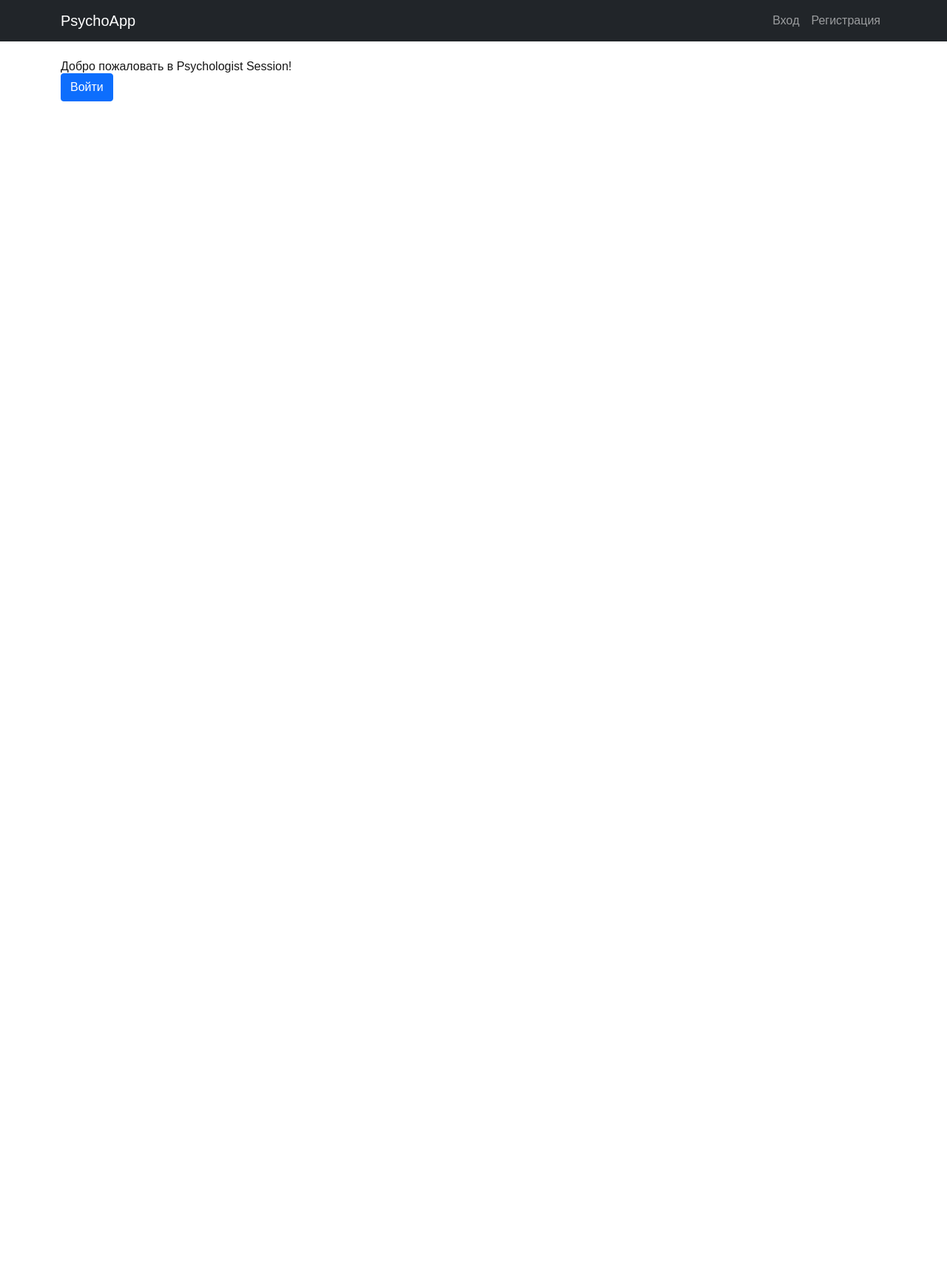
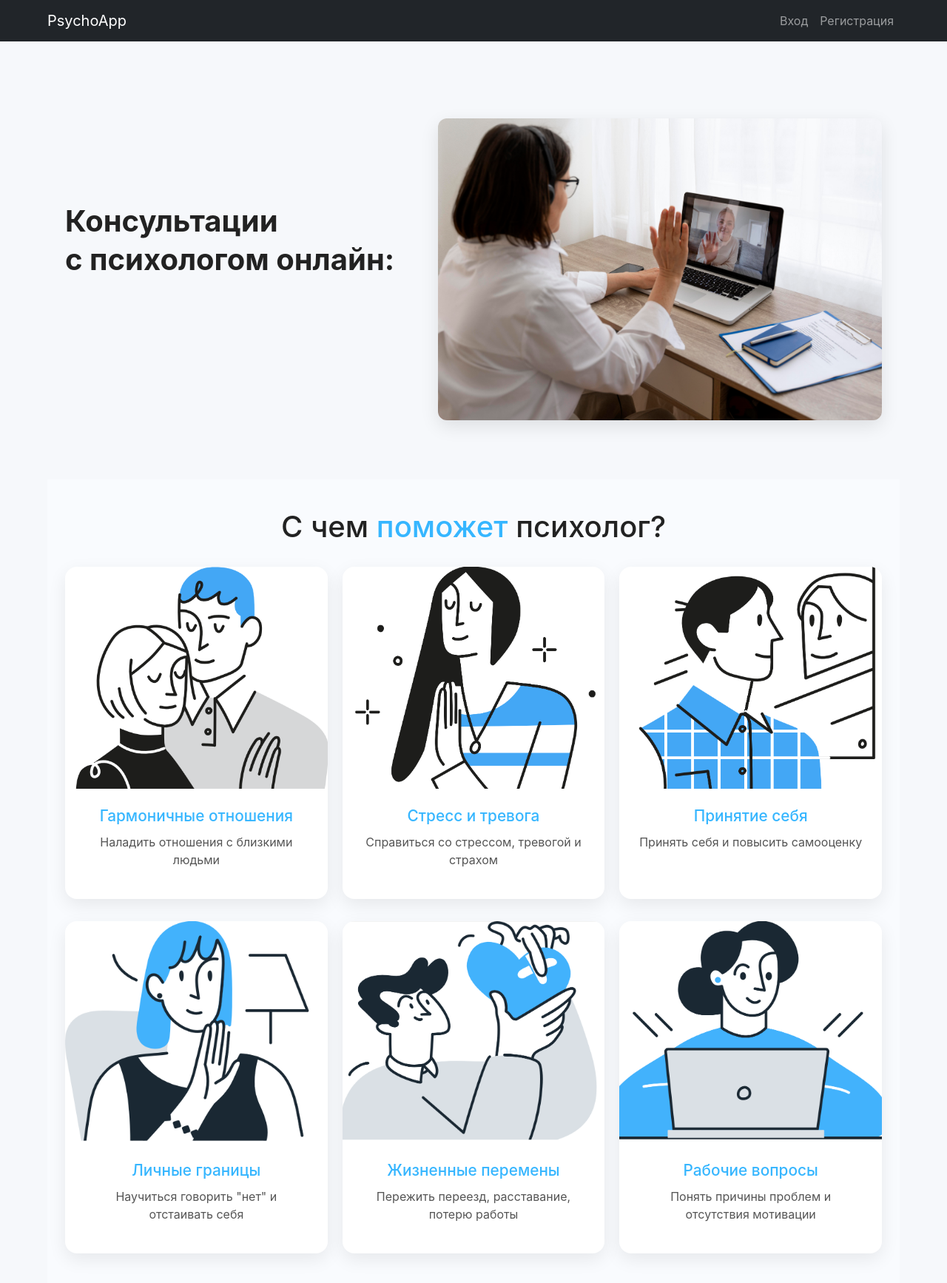
Before and after one commit to Annnna7/psychologist-session, a FastAPI app: page / in a window 1280 px wide. Shown: the whole page at 74% size. Before the commit the page ends 137 px from the top, so only its background shows below. Run offline with FastAPI, Linux system fonts and the light colour scheme; style sheets or scripts are compiled from the project's sources; parts of the project's set-up code (start-up, migrations or seed data) failed here and were passed over.

Commit message:
index.html

```diff
--- /dev/null
+++ b/server/app/static/css/styles.css
@@ -0,0 +1,299 @@
+body {
+    font-family: 'Inter', Arial, sans-serif;
+    background: #f6f8fb;
+    margin: 0;
+    color: #222;
+    line-height: 1.5;
+}
+
+.container {
+    max-width: 1200px;
+    margin: 0 auto;
+    padding: 0 24px;
+}
+
+/* Header styles */
+.header {
+    background: #fff;
+    padding: 24px 0 12px 0;
+    border-bottom: 1px solid #ececec;
+}
+
+.header__container {
+    display: flex;
+    align-items: center;
+    justify-content: space-between;
+}
+
+.logo {
+    font-size: 2.2rem;
+    font-weight: bold;
+    color: #36b6ff;
+    letter-spacing: 2px;
+    text-decoration: none;
+}
+
+.nav a {
+    color: #222;
+    text-decoration: none;
+    margin: 0 16px;
+    font-size: 1rem;
+    transition: color 0.2s;
+}
+
+.nav a:hover {
+    color: #36b6ff;
+}
+
+.header__actions {
+    display: flex;
+    align-items: center;
+    gap: 16px;
+}
+
+.btn {
+    padding: 10px 24px;
+    border-radius: 8px;
+    border: none;
+    font-weight: 600;
+    cursor: pointer;
+    text-decoration: none;
+    font-size: 1rem;
+    transition: background 0.2s;
+}
+
+.btn-primary {
+    background: #36b6ff;
+    color: #fff;
+}
+
+.btn-primary:hover {
+    background: #2598d6;
+}
+
+/* Banner styles */
+.banner {
+    padding: 80px 0;
+    background: #f6f8fb;
+}
+
+.banner__container {
+    display: flex;
+    align-items: center;
+    gap: 40px;
+}
+
+.banner__content {
+    flex: 1;
+}
+
+.banner__title {
+    font-size: 2.5rem;
+    font-weight: 700;
+    margin-bottom: 16px;
+    line-height: 1.3;
+}
+
+.banner__subtitle {
+    color: #36b6ff;
+    display: block;
+}
+
+.banner__image {
+    flex-shrink: 0;
+}
+
+.banner__image img {
+    max-width: 400px;
+    width: 100%;
+    height: auto;
+    border-radius: 12px;
+    box-shadow: 0 8px 24px rgba(0, 0, 0, 0.1);
+}
+
+.scrolling-wrapper {
+    display: flex;
+    white-space: nowrap;
+    overflow: hidden;
+    animation: scroll 20s linear infinite;
+}
+
+.scrolling-wrapper span {
+    margin-right: 40px;
+    display: inline-block;
+}
+
+.slow-blue-marquee {
+    height: 50px;
+    font-size: 25px;
+    color: #0366d6;
+    line-height: 2;
+    font-family: Arial, sans-serif;
+}
+
+
+
+
+
+
+
+
+
+
+
+
+
+
+
+
+.psycho-help {
+    padding: 40px 0;
+    background: #f9fbfe;
+}
+
+.section-title {
+    font-size: 2.5rem;
+    text-align: center;
+    margin-bottom: 30px;
+    color: #222;
+}
+
+.section-title span {
+    color: #36b6ff;
+}
+
+/* Сетка карточек */
+.help-grid {
+    display: flex;
+    flex-direction: column;
+    gap: 30px;
+}
+
+.help-row {
+    display: flex;
+    justify-content: space-between;
+    gap: 20px;
+}
+
+.help-card {
+    flex: 1;
+    background: white;
+    border-radius: 16px;
+    overflow: hidden;
+    box-shadow: 0 8px 24px rgba(0, 0, 0, 0.08);
+    transition: transform 0.3s;
+}
+
+.help-card:hover {
+    transform: translateY(-5px);
+    box-shadow: 0 12px 28px rgba(0, 0, 0, 0.12);
+}
+
+.help-image {
+    height: 300px;
+    overflow: hidden;
+}
+
+.help-image img {
+    width: 100%;
+    height: 100%;
+    object-fit: cover;
+    transition: transform 0.5s;
+}
+
+.help-card:hover .help-image img {
+    transform: scale(1.05);
+}
+
+.help-content {
+    padding: 25px;
+    text-align: center;
+}
+
+.help-content h3 {
+    color: #36b6ff;
+    font-size: 1.3rem;
+    margin-bottom: 10px;
+}
+
+.help-content p {
+    color: #555;
+    line-height: 1.5;
+}
+
+/* Кнопка CTA */
+.cta-container {
+    text-align: center;
+    margin-top: 50px;
+}
+
+.cta-button {
+    display: inline-block;
+    background: #36b6ff;
+    color: white;
+    padding: 16px 40px;
+    border-radius: 50px;
+    font-weight: 600;
+    text-decoration: none;
+    transition: all 0.3s;
+    font-size: 1.1rem;
+    box-shadow: 0 4px 12px rgba(54, 182, 255, 0.3);
+}
+
+.cta-button:hover {
+    background: #2598d6;
+    transform: translateY(-2px);
+    box-shadow: 0 6px 16px rgba(54, 182, 255, 0.4);
+}
+
+/* Адаптация для мобильных */
+@media (max-width: 768px) {
+    .help-row {
+        flex-direction: column;
+    }
+
+    .section-title {
+        font-size: 2rem;
+        margin-bottom: 40px;
+    }
+
+    .help-image {
+        height: 160px;
+    }
+}
+
+
+@keyframes scroll {
+    0% {
+        transform: translateX(0);
+    }
+
+    100% {
+        transform: translateX(-50%);
+    }
+}
+
+/* Responsive styles */
+@media (max-width: 768px) {
+    .banner__container {
+        flex-direction: column;
+        text-align: center;
+    }
+
+    .banner__image {
+        margin-top: 40px;
+    }
+
+    .banner__title {
+        font-size: 2rem;
+    }
+
+    .header__container {
+        flex-direction: column;
+        gap: 20px;
+    }
+
+    .nav {
+        margin: 20px 0;
+    }
+}
--- a/server/app/templates/index.html
+++ b/server/app/templates/index.html
@@ -2,6 +2,104 @@
 {% extends "base.html" %}
 
 {% block content %}
-<h1>Добро пожаловать в Psychologist Session!</h1>
-<a href="/login" class="btn btn-primary">Войти</a>
+<section class="banner">
+    <div class="container banner__container" style="display: flex; align-items: center; gap: 24px;">
+        <div class="banner__content" style="flex: 1;">
+            <h1 class="banner__title">Консультации<br> с психологом онлайн:<br>
+                <marquee behavior="scroll" direction="up" scrollamount="2" class="slow-blue-marquee">
+                    повысить качество жизни<br>
+                    справиться со стрессом<br>
+                    наладить отношения с близкими<br>
+                    найти своё призвание<br>
+                    принять себя<br>
+                    обрести спокойствие
+                </marquee>
+            </h1>
+        </div>
+        <div class="banner__image" style="flex-shrink: 0;">
+            <img src="\static\images\1.jpg" alt="Психолог"
+                style="max-width: 600px; width: 100%; height: auto; border-radius: 12px;">
+        </div>
+    </div>
+</section>
+
+<section class="psycho-help">
+    <div class="container">
+        <h2 class="section-title">С чем <span>поможет</span> психолог?</h2>
+
+        <div class="help-grid">
+            <!-- Первая строка -->
+            <div class="help-row">
+                <!-- Колонка 1 -->
+                <div class="help-card">
+                    <div class="help-image">
+                        <img src="/static/images/2.png" alt="Отношения">
+                    </div>
+                    <div class="help-content">
+                        <h3>Гармоничные отношения</h3>
+                        <p>Наладить отношения с близкими людьми</p>
+                    </div>
+                </div>
+
+                <!-- Колонка 2 -->
+                <div class="help-card">
+                    <div class="help-image">
+                        <img src="/static/images/3.png" alt="Стресс">
+                    </div>
+                    <div class="help-content">
+                        <h3>Стресс и тревога</h3>
+                        <p>Справиться со стрессом, тревогой и страхом</p>
+                    </div>
+                </div>
+
+                <!-- Колонка 3 -->
+                <div class="help-card">
+                    <div class="help-image">
+                        <img src="/static/images/4.png" alt="Самооценка">
+                    </div>
+                    <div class="help-content">
+                        <h3>Принятие себя</h3>
+                        <p>Принять себя и повысить самооценку</p>
+                    </div>
+                </div>
+            </div>
+
+            <!-- Вторая строка -->
+            <div class="help-row">
+                <!-- Колонка 1 -->
+                <div class="help-card">
+                    <div class="help-image">
+                        <img src="/static/images/5.png" alt="Границы">
+                    </div>
+                    <div class="help-content">
+                        <h3>Личные границы</h3>
+                        <p>Научиться говорить "нет" и отстаивать себя</p>
+                    </div>
+                </div>
+
+                <!-- Колонка 2 -->
+                <div class="help-card">
+                    <div class="help-image">
+                        <img src="/static/images/6.png" alt="Перемены">
+                    </div>
+                    <div class="help-content">
+                        <h3>Жизненные перемены</h3>
+                        <p>Пережить переезд, расставание, потерю работы</p>
+                    </div>
+                </div>
+
+                <!-- Колонка 3 -->
+                <div class="help-card">
+                    <div class="help-image">
+                        <img src="/static/images/7.png" alt="Работа">
+                    </div>
+                    <div class="help-content">
+                        <h3>Рабочие вопросы</h3>
+                        <p>Понять причины проблем и отсутствия мотивации</p>
+                    </div>
+                </div>
+            </div>
+        </div>
+    </div>
+</section>
 {% endblock %}
```
Also changed, not shown: server/app/static/images/1.jpg (added), server/app/static/images/2.png (added), server/app/static/images/3.png (added), server/app/static/images/4.png (added), server/app/static/images/5.png (added), server/app/static/images/6.png (added), server/app/static/images/7.png (added).
